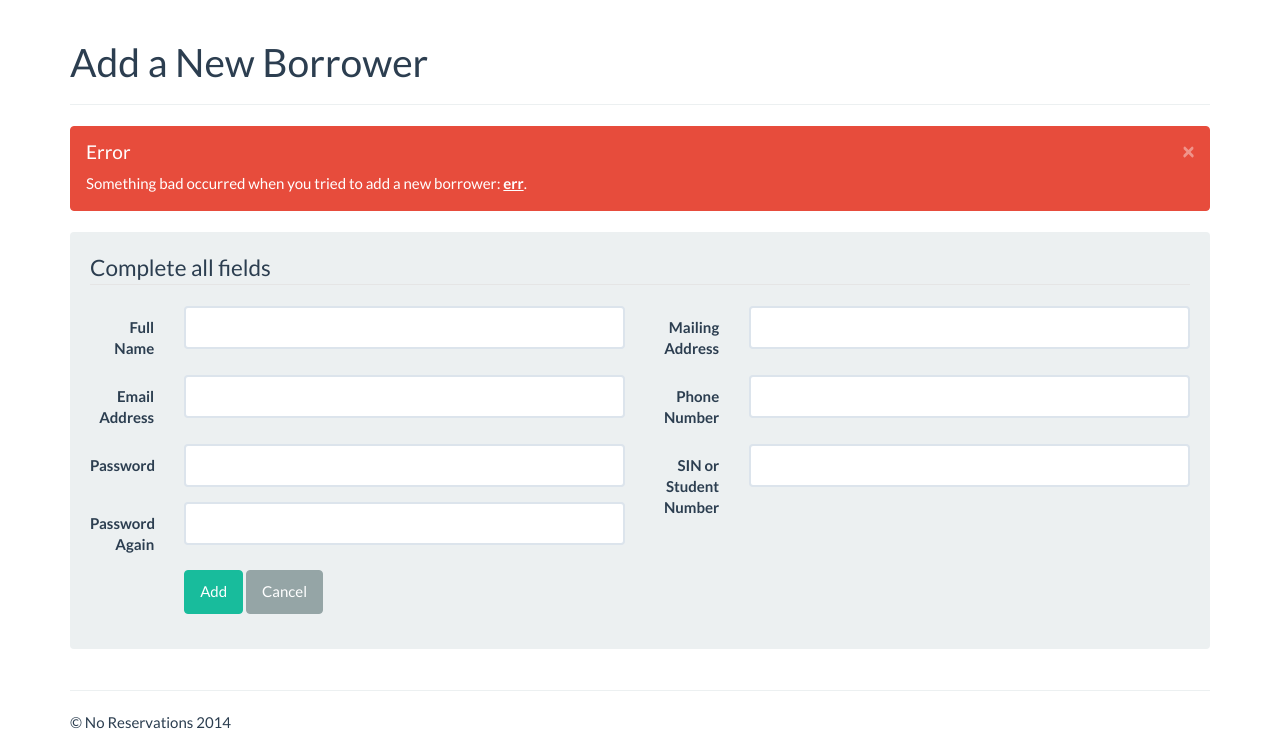
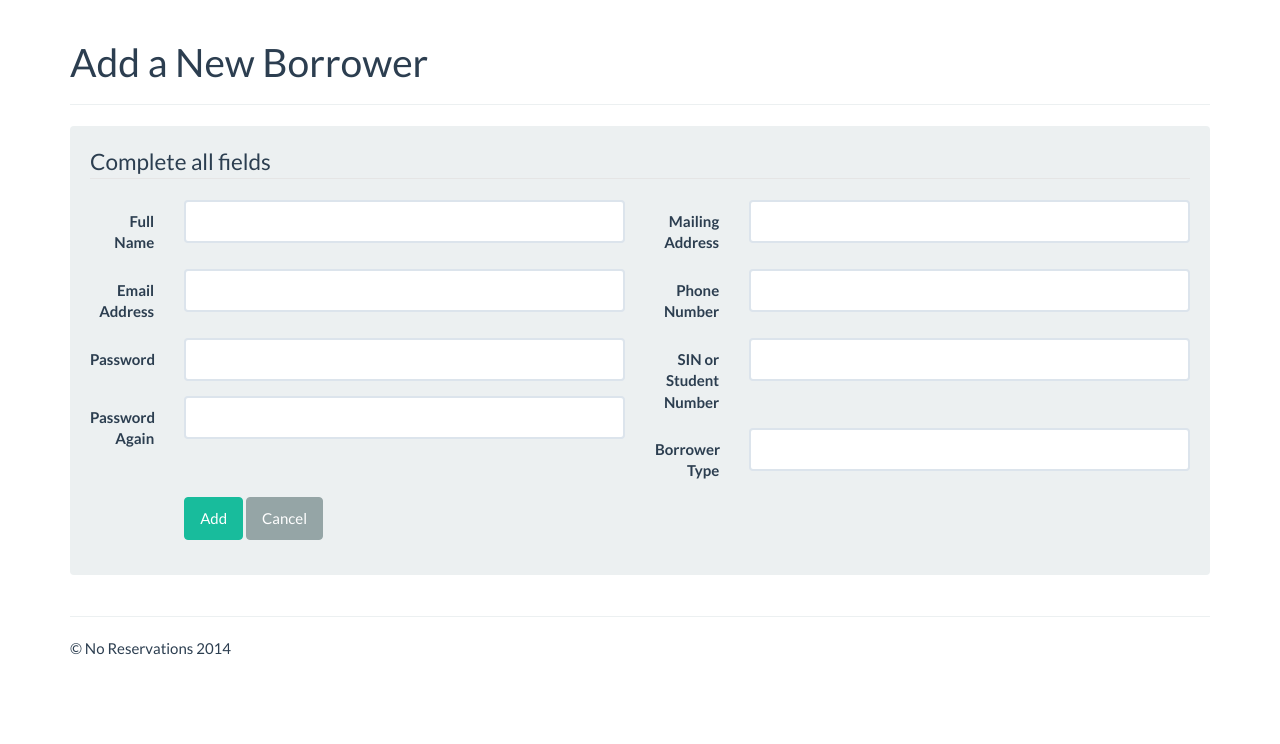
Before and after one commit to tonglil/no-reservations, a Flask app: page /borrower/new in a window 1280 px wide. Shown: the part 61-805 px from the top of the page. After the commit the page ends 716 px from the top, so only its background shows below. Run offline with Flask 2, Linux system fonts and the light colour scheme; some libraries are stand-ins or nearby versions.

Commit message:
new borrower partial implementation

```diff
--- a/app/templates/borrower/new.html
+++ b/app/templates/borrower/new.html
@@ -7,14 +7,16 @@
     </div>
 
     {{ flash() }}
+    {% if error %}
     <div class="alert alert-dismissable alert-danger">
         <button type="button" class="close" data-dismiss="alert">×</button>
         <h4>Error</h4>
         <p>Something bad occurred when you tried to add a new borrower: <a href="#" class="alert-link">err</a>.</p>
     </div>
+    {% endif %}
 
     <div class="well">
-        <form class="form-horizontal">
+        <form class="form-horizontal" action="/borrower/new" method="post">
           <fieldset>
             <legend>Complete all fields</legend>
 
@@ -70,6 +72,13 @@
                         <input class="form-control" name="sinOrSid" id="inputSinOrSid" placeholder="" type="text">
                       </div>
                     </div>
+
+                    <div class="form-group">
+                      <label for="inputType" class="col-lg-2 control-label">Borrower Type</label>
+                      <div class="col-lg-10">
+                        <input class="form-control" name="type" id="inputType" placeholder="" type="text">
+                      </div>
+                    </div>
                 </div>
             </div>
 
--- a/app/views.py
+++ b/app/views.py
@@ -1,5 +1,6 @@
 from flask import render_template, request, flash, Markup
 from app import app, db, models
+import datetime
 
 user = 12
 
@@ -134,15 +135,44 @@ def itemNew():
 @app.route('/borrower/new', methods=['POST', 'GET'])
 def borrowerNew():
     results = None
+    err = False
 
     if request.method == 'POST':
-        title = 'Search Results'
-        print request.form
+        title = 'New Borrower Account'
+        #print request.form
+
+        qname = request.form['name']
+        qemail = request.form['email']
+        qpassword = request.form['password']
+        qpasswordConfirm = request.form['passwordConfirm']
+        qaddress = request.form['address']
+        qphoneNumber = request.form['phoneNumber']
+        qsinOrSid = request.form['sinOrSid']
+        qtype = request.form['type']
+        qexpiryDate = datetime.datetime.now() + datetime.timedelta(days=365)
+
+        if qname == "" or qemail == "" or qpassword == "" or qpasswordConfirm == "" or qaddress == "" or qphoneNumber == "" or qsinOrSid == "" or qtype == "":
+            err = True
+        else:
+            query = """select distinct b.sinOrStNo
+                        from borrower as b"""
+            qresults = db.engine.execute(query).fetchall()
+            if len(qresults) > 0:
+                message = Markup('This SIN or Student Number already exists')
+                flash(message, 'warning')
+            if qpassword != qpasswordConfirm:
+                message = Markup('Make sure both passwords match')
+                flash(message, 'warning')
+            else:
+                query = """insert into borrower(password, name, address, phone, emailAddress, sinOrStNo, expiryDate, type)
+                        values"""
+                query += "('{0}','{1}','{2}','{3}','{4}','{5}','{6}','{7}','{8}')".format(qpassword,qname,qaddress,qphoneNumber,qemail, qsinOrSID, qexipryDate, qtype)
+                qresult = db.engine.execute(query)
     else:
-        title = 'Search'
+        title = 'New Borrower Account'
 
     return render_template('borrower/new.html',
-                           title='New Borrower Account',
+                           title=title,
                            user=user,
                            results=results
                            )
```
